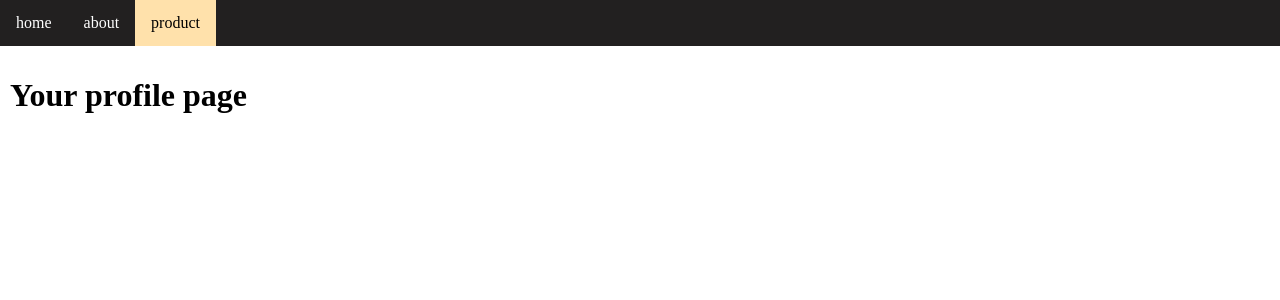
After one commit to diimacik/test-2, a Django app: page /profile in a window 1280 px wide. The commit adds this page. Shown: the top 300 px of the page. Run offline with Django 5.2, Linux system fonts and the light colour scheme.

Commit message:
active navbar

```diff
--- a/server/my_site/urls.py
+++ b/server/my_site/urls.py
@@ -2,6 +2,8 @@ from django.urls import path
 from . import views
 
 urlpatterns = [
-    path('', views.index, name='index'),
+    path('index', views.index, name='index'),
     path('about', views.about, name='about'),
+    path('profile', views.profile, name='profile'),
+
 ]
--- a/server/my_site/views.py
+++ b/server/my_site/views.py
@@ -8,3 +8,6 @@ def index(request):
 
 def about(request):
     return render (request, 'about.html')
+
+def profile(request):
+    return render (request, 'profile.html')
--- a/server/static/style.css
+++ b/server/static/CSS/style.css
@@ -15,7 +15,7 @@ li {
     float: left;
 }
 
-li a {
+li a:is(:link, :active, :visited) {
     display: block;
     color: white;
     text-align: center;
@@ -23,11 +23,8 @@ li a {
     text-decoration: none;
 }
 
-li a:hover:not(.active) {
-    background-color: #111;
-}
 
-.active {
+a:is(:link, :active, :visited).active {
     background-color: #ffe1ab;
     color: black;
 }
--- /dev/null
+++ b/server/static/JS/nav.js
@@ -0,0 +1,7 @@
+const activePage = window.location.pathname;
+console.log(activePage);
+const navLinks = document.querySelectorAll('nav a').forEach(link => {
+    if(link.href.includes(`${activePage}`)){
+        link.classList.add('active');
+    }
+})
--- a/server/templates/base.html
+++ b/server/templates/base.html
@@ -5,7 +5,8 @@
     <meta charset="UTF-8">
     <meta name="viewport" content="width=device-width, initial-scale=1.0">
     <title>Document</title>
-    <link rel="stylesheet" href="{% static 'style.css' %}">
+    <link rel="stylesheet" href="{% static 'CSS/style.css' %}">
+    <script defer src="{% static 'JS/nav.js' %}"></script>
 </head>
 
 <body>
--- a/server/templates/navbar.html
+++ b/server/templates/navbar.html
@@ -1,7 +1,10 @@
 {% load static %}
-<ul>
-    <li><a href="{% url 'index' %}">home</a></li>
-    <li><a href="{% url 'about' %}">about</a></li>
-    <li><a href="#">product</a></li>
-    <li style="float:right"><a class="active" href="#">about</a></li>
-</ul>
+
+<nav>
+    <ul>
+        <li><a href="{% url 'index' %}">home</a></li>
+        <li><a href="{% url 'about' %}">about</a></li>
+        <li><a href="{% url 'profile' %}">product</a></li>
+        <!--<li style="float:right"><a class="active" href="#">about</a></li>-->
+    </ul>
+</nav>
--- /dev/null
+++ b/server/templates/profile.html
@@ -0,0 +1,9 @@
+{% extends 'base.html' %}
+{% load static %}
+
+{% block content %}
+<div class="main">
+    <h1>Your profile page</h1>
+
+</div>
+{% endblock %}
```
